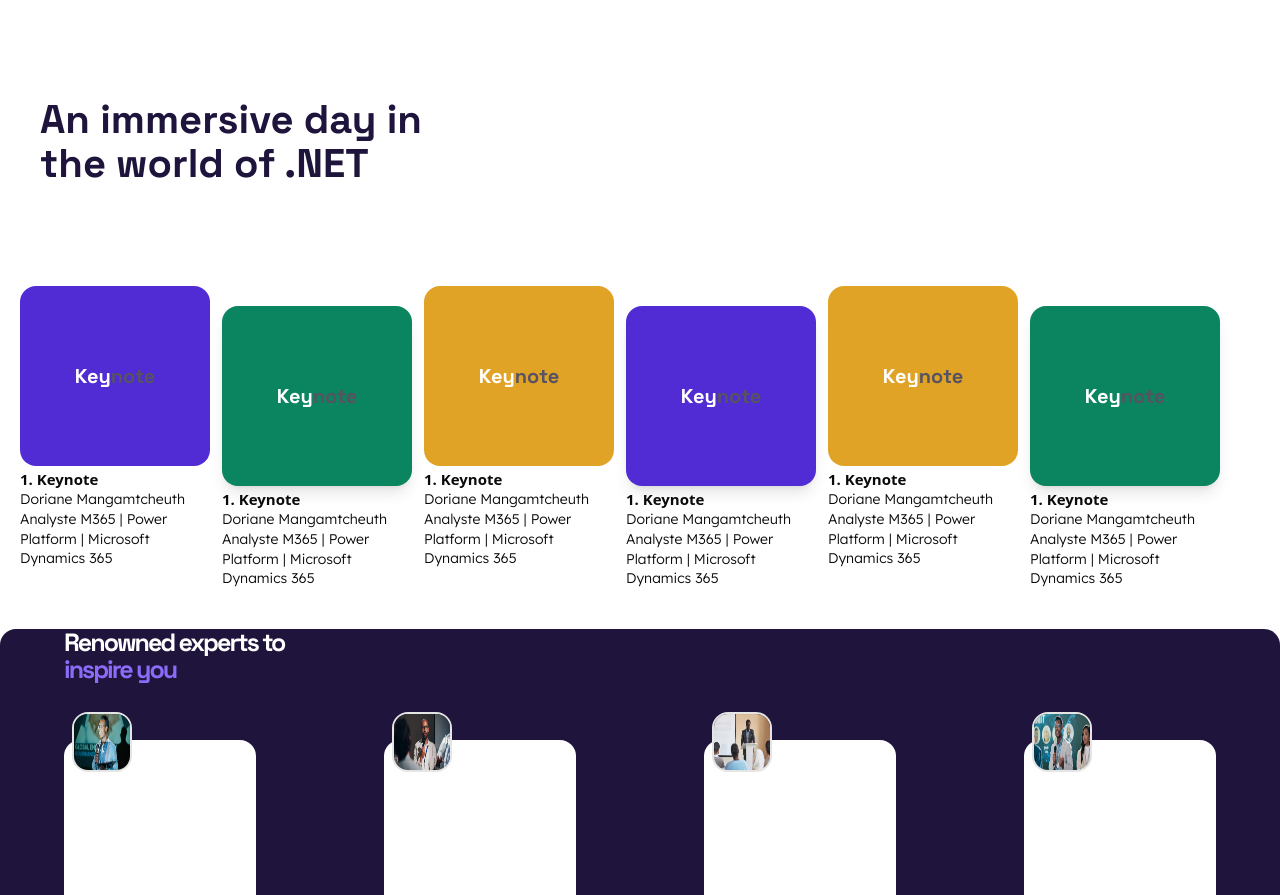
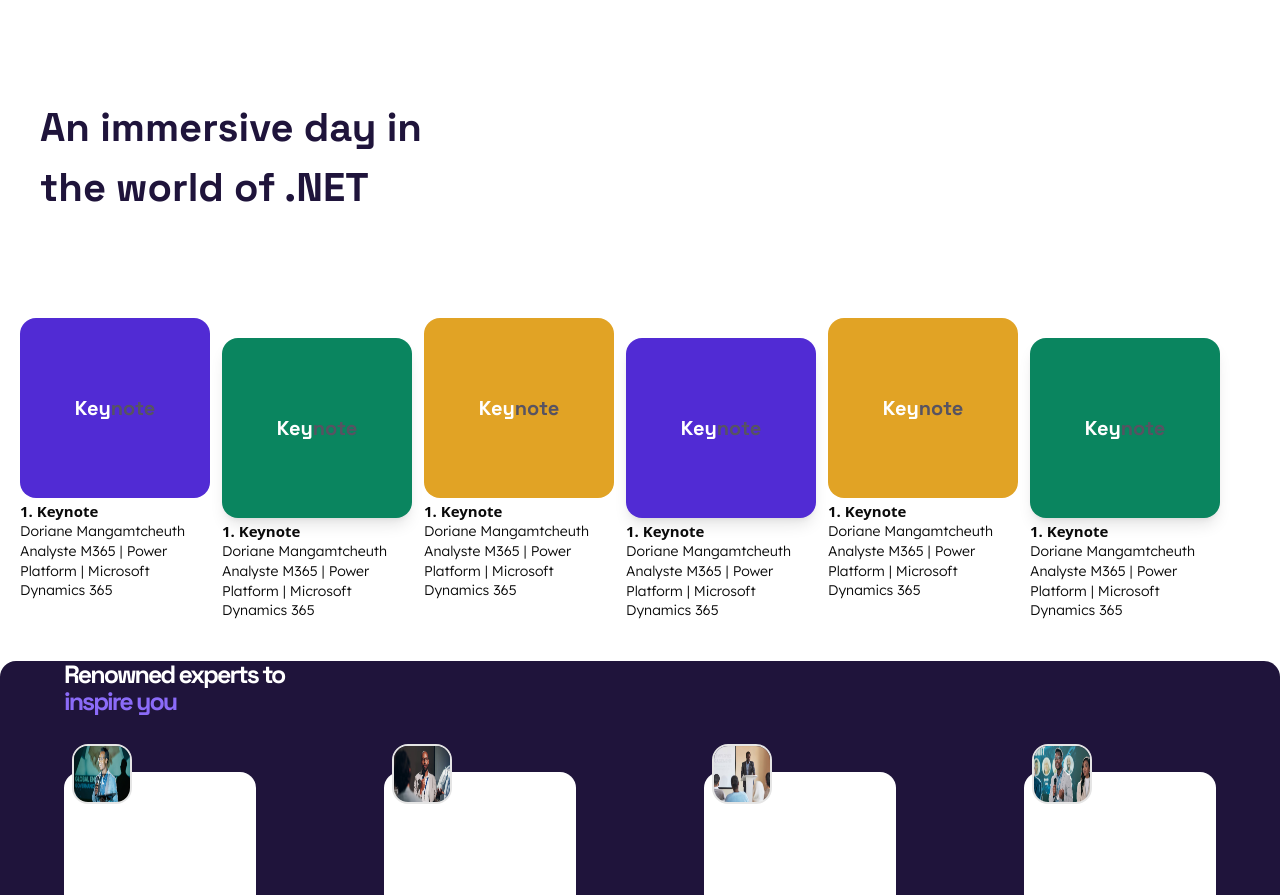
Before and after one commit to Debeing/Dotnet, a Next.js app: page / in a window 1280 px wide. Shown: the part 1322-2217 px from the top of the page. Built offline with nearby package versions, Linux system fonts and the light colour scheme.

Commit message:
ajout de dernier composant

```diff
--- a/src/app/components/Planing.tsx
+++ b/src/app/components/Planing.tsx
@@ -6,7 +6,7 @@
         <div className="max-w-7xl mt-16">
             <div className="ml-10 w-[450px]">
                 <div className="w-full p-0">
-                    <h1 className="font-grotesk text-[40px] text-[#1F143B] font-bold leading-[110%] tracking-[-8]">An immersive day in
+                    <h1 className="font-grotesk text-[40px] text-[#1F143B] font-bold tracking-[-8]">An immersive day in
                         the world of .NET
                     </h1>
                 </div>
```
